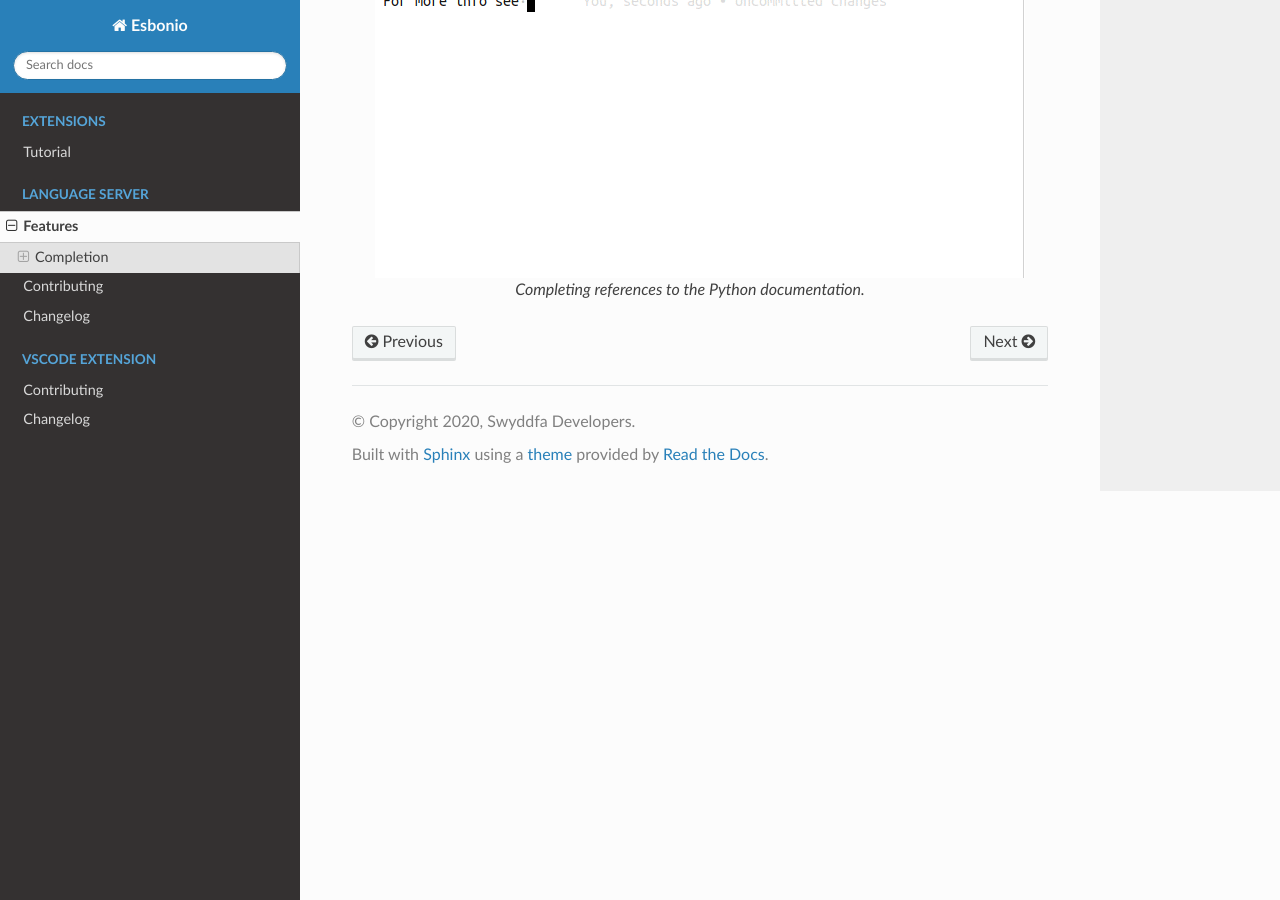
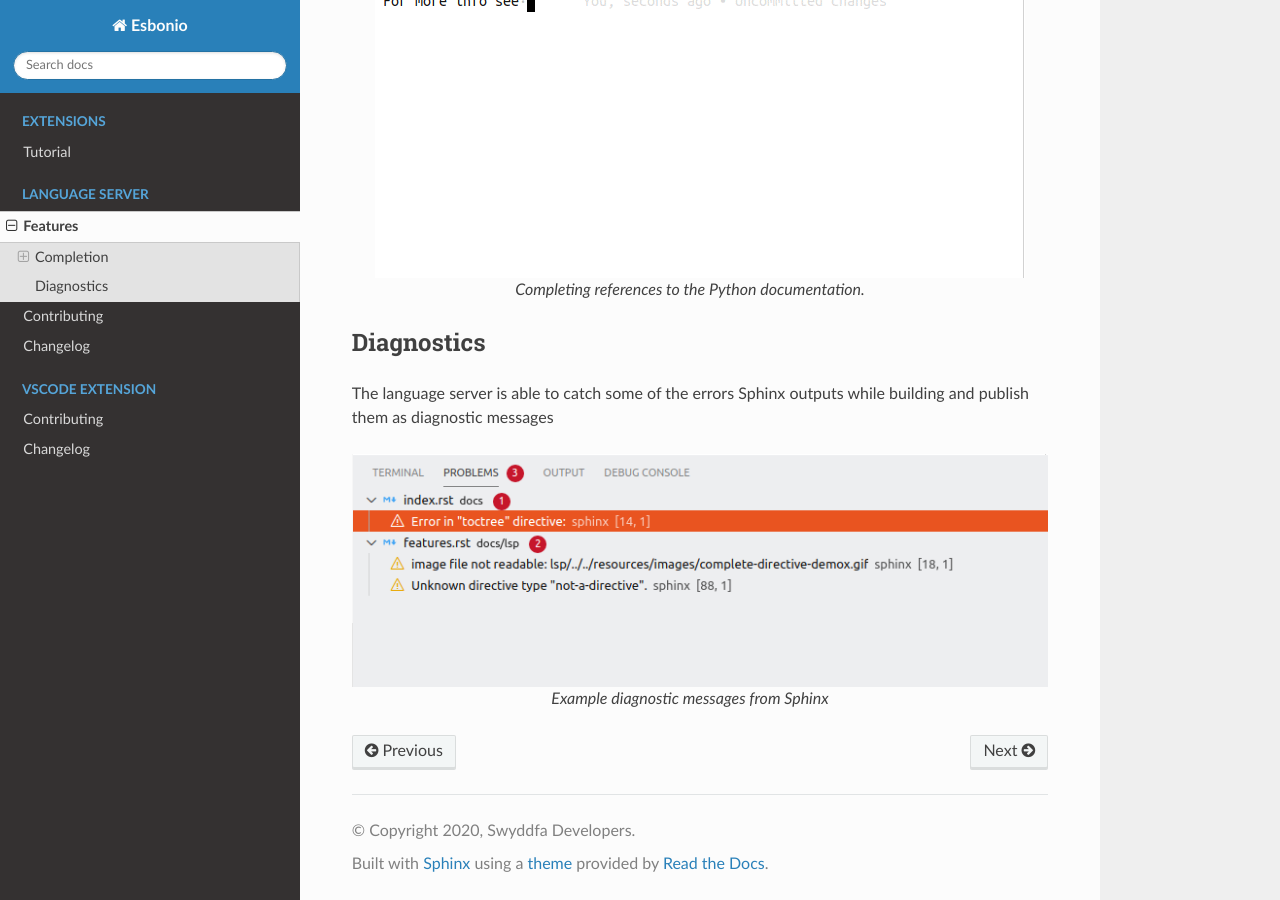
Before and after one commit to swyddfa/esbonio, a Sphinx documentation site: the page built from docs/lsp/features.rst, in a window 1280 px wide and 900 px high, scrolled down 2271 px. Built offline with Sphinx 7.4.7 and the Read the Docs theme 2.0.0, drawn with Linux system fonts in a browser that asks for light colours; the version number is read from the project's files by our own code.

Commit message:
Update docs with diagnostics demo

```diff
--- a/docs/lsp/features.rst
+++ b/docs/lsp/features.rst
@@ -84,3 +84,14 @@ suggestions when appropriate.
    :align: center
 
    Completing references to the Python documentation.
+
+Diagnostics
+-----------
+
+The language server is able to catch some of the errors Sphinx outputs while
+building and publish them as diagnostic messages
+
+.. figure:: ../../resources/images/diagnostic-sphinx-errors-demo.png
+   :align: center
+
+   Example diagnostic messages from Sphinx
```
Also changed, not shown: resources/images/diagnostic-sphinx-errors-demo.png (added).
